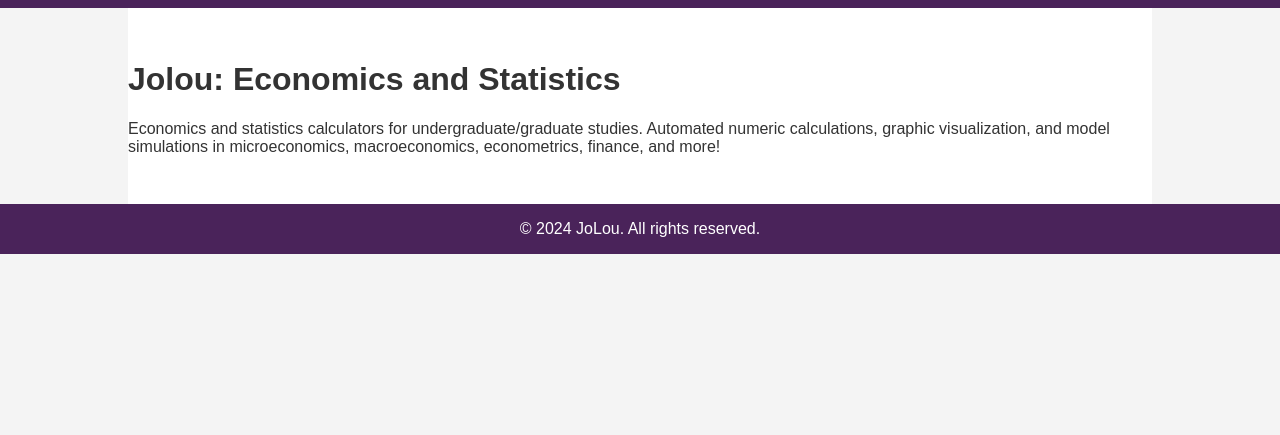
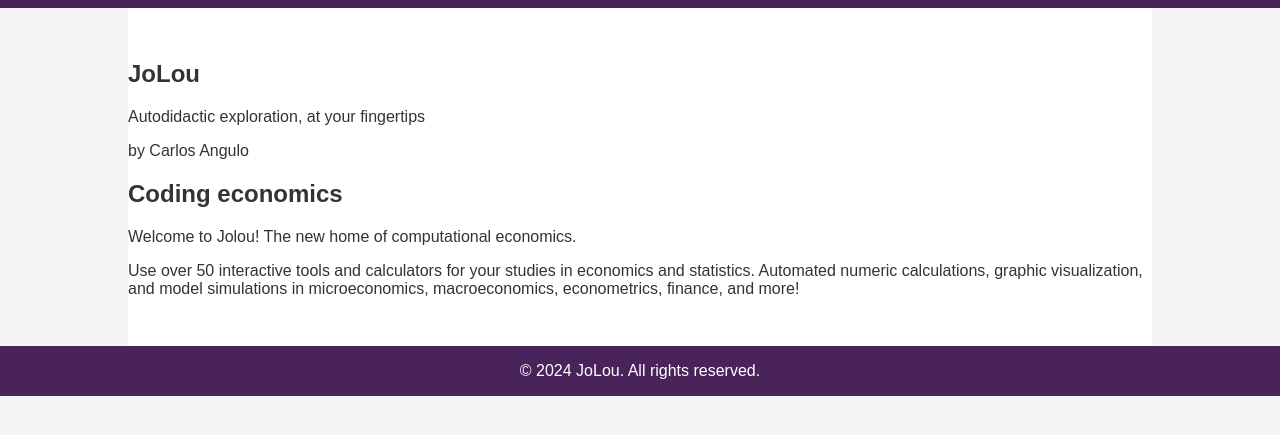
Before and after one commit to carlosanguloz/jolou, a Jekyll site: the page built from index.md, in a window 1280 px wide, cut to the strip 153-588 px from the top of the page. Built offline with Jekyll 4.4.1, drawn with Linux system fonts in a browser that asks for light colours.

Commit message:
Update index.md

```diff
--- a/index.md
+++ b/index.md
@@ -3,6 +3,14 @@ layout: default
 title: Home
 ---
 
-# Jolou: Economics and Statistics
+<section class="intro">
+    <h1>JoLou</h1>
+    <p>Autodidactic exploration, at your fingertips</p>
+    <p>by Carlos Angulo</p>
+</section>
 
-Economics and statistics calculators for undergraduate/graduate studies. Automated numeric calculations, graphic visualization, and model simulations in microeconomics, macroeconomics, econometrics, finance, and more!
+<section class="content">
+    <h2>Coding <span>economics</span></h2>
+    <p>Welcome to Jolou! The new home of computational economics.</p>
+    <p>Use over 50 interactive tools and calculators for your studies in economics and statistics. Automated numeric calculations, graphic visualization, and model simulations in microeconomics, macroeconomics, econometrics, finance, and more!</p>
+</section>
```
